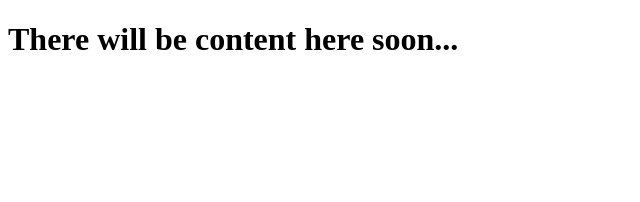
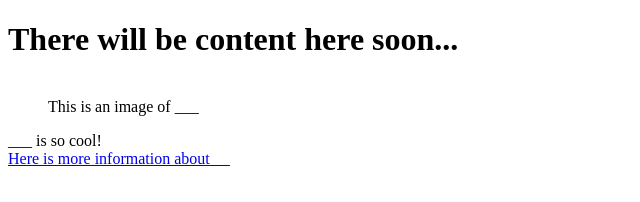
Before and after one commit to Persevering-Traveller/freecodecamp-solutions, a plain HTML site: page responsive-web-design/tribute/index.html in a window 1280 px wide. Shown: the whole page, without its empty margins (0-640 px from the left). Drawn offline with Linux system fonts and the light colour scheme.

Commit message:
Finished all HTML specifications, still need a topic

```diff
--- a/responsive-web-design/tribute/index.html
+++ b/responsive-web-design/tribute/index.html
@@ -4,6 +4,15 @@
         <title>Tribute Page</title>
     </head>
     <body>
-        <h1>There will be content here soon...</h1>
+        <main id="main">
+            <h1 id="title">There will be content here soon...</h1>
+            <figure id="img-div">
+                <img id="img" alt=""/>
+                <figcaption id="img-caption">This is an image of ___</figcaption>
+            </figure>
+            <p id="tribute-text">___ is so cool!<br>
+                <a id="tribute-linke" href="#" target="_blank">Here is more information about __</a>
+            </p>
+        </main>
     </body>
 </html>
```
